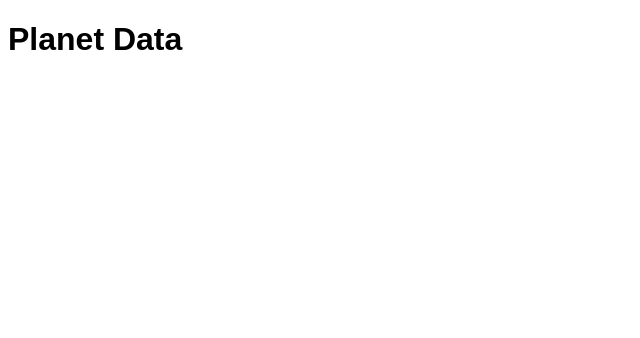
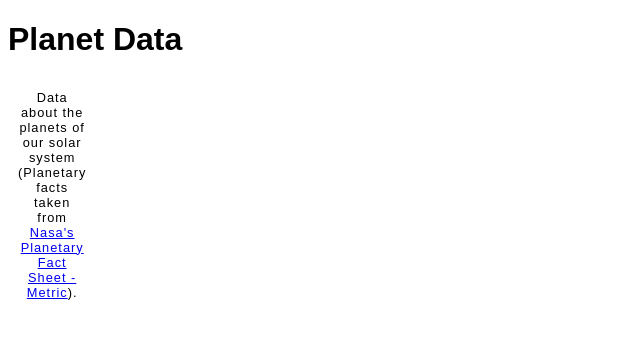
Before and after one commit to AlexaMapes/planet-table, a plain HTML site: page index.html in a window 1280 px wide. Shown: the whole page, without its empty margins (0-640 px from the left). Drawn offline with Linux system fonts and the light colour scheme.

Commit message:
Add caption

```diff
--- a/index.html
+++ b/index.html
@@ -11,6 +11,7 @@
     <h1>Planet Data</h1>
 
     <table>
+        <caption>Data about the planets of our solar system (Planetary facts taken from <a href="http://nssdc.gsfc.nasa.gov/planetary/factsheet/">Nasa's Planetary Fact Sheet - Metric</a>).</caption>
         <thead></thead>
         <tbody></tbody>
     </table>
```
